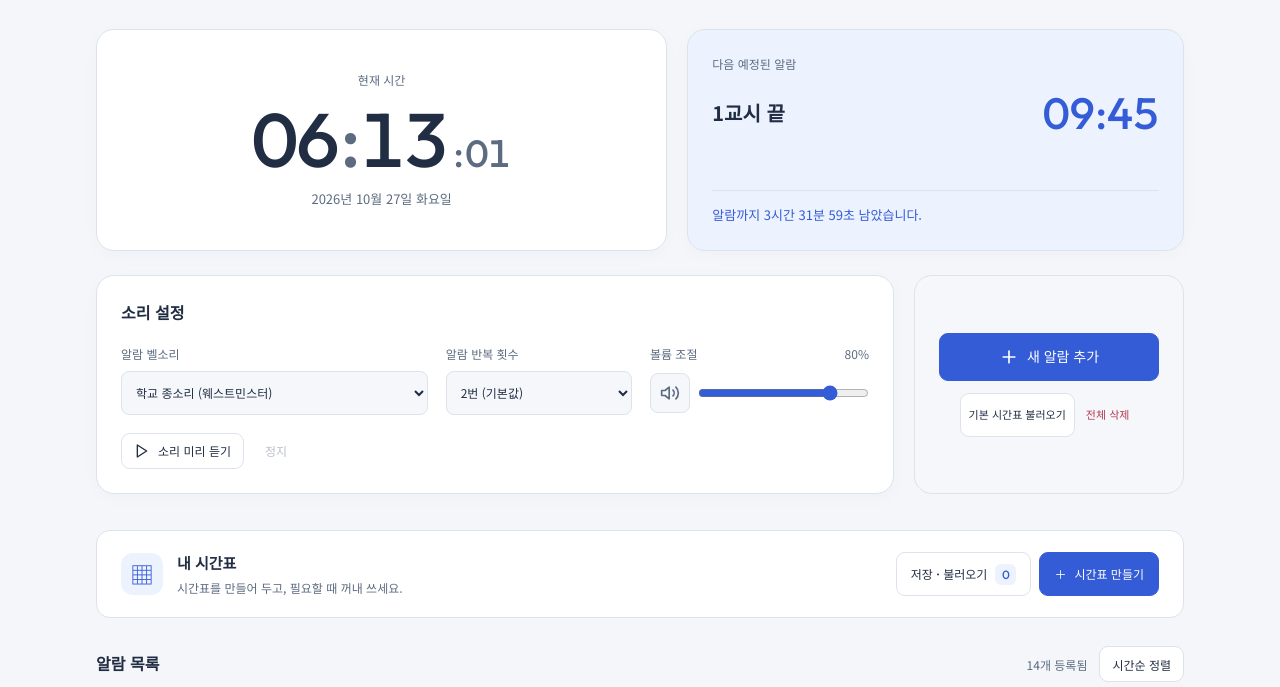
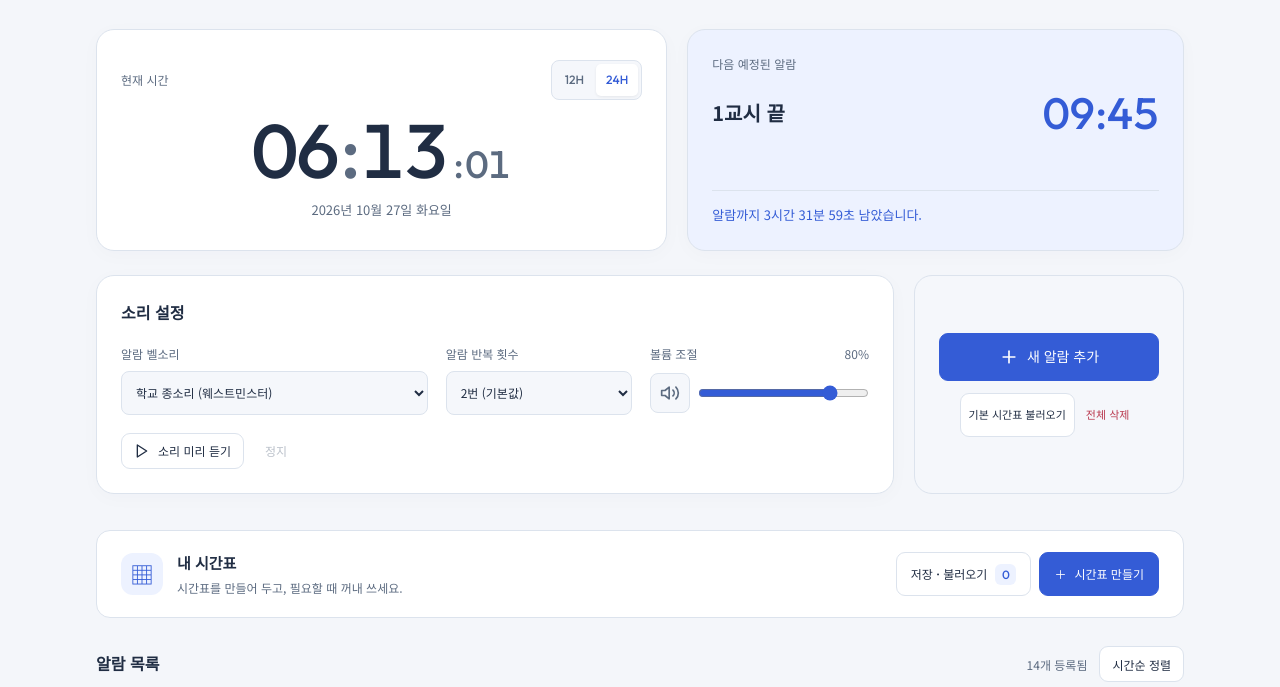
Before and after one commit to ExpandSource/smart-alram, a website built with Vite: page index.html in a window 1280 px wide. Shown: the part 93-780 px from the top of the page. Built offline with nearby package versions, Linux system fonts and the light colour scheme.

Commit message:
Add persistent 12-hour and 24-hour clock display switch

```diff
--- a/app.js
+++ b/app.js
@@ -45,6 +45,8 @@ let alarmSortTimeoutId = null;
 const clockHoursEl = document.getElementById('clock-hours');
 const clockMinutesEl = document.getElementById('clock-minutes');
 const clockSecondsEl = document.getElementById('clock-seconds');
+const clockPeriodEl = document.getElementById('clock-period');
+let clockFormat = '24';
 const dateDisplayEl = document.getElementById('date-display');
 const nextAlarmTitleEl = document.getElementById('next-alarm-title');
 const nextAlarmTimeEl = document.getElementById('next-alarm-time');
@@ -90,6 +92,30 @@ function initTheme() {
     applyTheme(theme);
     try { localStorage.setItem('school_alarm_theme', theme); } catch (_) {}
   }));
+}
+
+function updateClockDisplay(now = new Date()) {
+  const hour = now.getHours();
+  clockHoursEl.textContent = String(clockFormat === '12' ? hour % 12 || 12 : hour).padStart(2, '0');
+  clockMinutesEl.textContent = String(now.getMinutes()).padStart(2, '0');
+  clockSecondsEl.textContent = String(now.getSeconds()).padStart(2, '0');
+  clockPeriodEl.textContent = hour < 12 ? 'AM' : 'PM';
+  clockPeriodEl.hidden = clockFormat !== '12';
+}
+
+function initClockFormat() {
+  try { clockFormat = localStorage.getItem('school_alarm_clock_format') === '12' ? '12' : '24'; } catch (_) {}
+  const buttons = document.querySelectorAll('[data-clock-format]');
+  const apply = () => {
+    buttons.forEach(button => button.setAttribute('aria-pressed', String(button.dataset.clockFormat === clockFormat)));
+    updateClockDisplay();
+  };
+  buttons.forEach(button => button.addEventListener('click', () => {
+    clockFormat = button.dataset.clockFormat;
+    try { localStorage.setItem('school_alarm_clock_format', clockFormat); } catch (_) {}
+    apply();
+  }));
+  apply();
 }
 
 function loadState() {
@@ -529,12 +555,9 @@ function tick() {
   const now = new Date();
   const hours = String(now.getHours()).padStart(2, '0');
   const minutes = String(now.getMinutes()).padStart(2, '0');
-  const seconds = String(now.getSeconds()).padStart(2, '0');
 
   // Update clock UI
-  clockHoursEl.textContent = hours;
-  clockMinutesEl.textContent = minutes;
-  clockSecondsEl.textContent = seconds;
+  updateClockDisplay(now);
   dateDisplayEl.textContent = getKoreanDateString(now);
 
   const currentTimeStr = `${hours}:${minutes}`;
@@ -912,6 +935,7 @@ function bindActions() {
 // ==========================================================================
 function init() {
   initTheme();
+  initClockFormat();
   loadState();
   initControls();
   renderAlarms();
--- a/index.html
+++ b/index.html
@@ -42,8 +42,15 @@
       <!-- Dashboard Section (Clock & Next Alarm) -->
       <section class="dashboard-section">
         <div class="glass-card clock-card">
-          <span class="info-label">현재 시간</span>
+          <div class="clock-card-header">
+            <span class="info-label">현재 시간</span>
+            <div class="clock-format-switch" role="group" aria-label="현재 시간 표시 방식">
+              <button type="button" data-clock-format="12" aria-label="12시간 표시 (AM/PM)" aria-pressed="false">12H</button>
+              <button type="button" data-clock-format="24" aria-label="24시간 표시" aria-pressed="true">24H</button>
+            </div>
+          </div>
           <div class="clock-display">
+            <span class="clock-period" id="clock-period" hidden>AM</span>
             <span id="clock-hours">00</span>
             <span class="clock-colon">:</span>
             <span id="clock-minutes">00</span>
--- a/style.css
+++ b/style.css
@@ -59,6 +59,11 @@ h1 { font: 600 25px/1.2 var(--font-display); letter-spacing: -.7px; }
 .dashboard-section { display: grid; grid-template-columns: 1.15fr 1fr; gap: 20px; margin-bottom: 24px; }
 .glass-card, .action-card { background: var(--surface); border: 1px solid var(--border); border-radius: 18px; box-shadow: var(--shadow); padding: 24px; min-width: 0; }
 .clock-card { display: flex; flex-direction: column; justify-content: center; align-items: center; gap: 12px; min-height: 222px; }
+.clock-card-header { display: flex; justify-content: space-between; align-items: center; gap: 12px; width: 100%; }
+.clock-format-switch { display: flex; gap: 2px; padding: 3px; border-radius: 8px; background: var(--surface-soft); border: 1px solid var(--border); }
+.clock-format-switch button { min-height: 32px; padding: 5px 10px; border: 0; border-radius: 5px; background: transparent; color: var(--muted); font: 500 12px var(--font-display); }
+.clock-format-switch button[aria-pressed='true'] { background: var(--surface); color: var(--accent); box-shadow: 0 1px 3px #0001; }
+.clock-period { align-self: center; margin-right: 10px; color: var(--accent); font: 500 15px var(--font-display); letter-spacing: 0; }
 .info-label { color: var(--muted); font-size: 12px; font-weight: 500; }
 .clock-display { display: flex; align-items: baseline; font: 500 clamp(48px, 6vw, 76px)/1 var(--font-display); font-variant-numeric: tabular-nums; letter-spacing: -2px; }
 .clock-colon { color: var(--muted); margin: 0 2px; }
@@ -157,7 +162,7 @@ h3 { font-size: 16px; font-weight: 600; }
   .status-badge { width: 100%; justify-content: center; }
   .dashboard-section { grid-template-columns: 1fr; gap: 12px; }
   .clock-card { min-height: 190px; }
-  .clock-display { font-size: 68px; }
+  .clock-display { font-size: clamp(48px, 16vw, 68px); }
   .next-alarm-time { font-size: 38px; }
   .glass-card { padding: 20px; }
   .settings-grid { grid-template-columns: 1fr 1fr; gap: 16px; }
```
Also changed, not shown: README.md.
